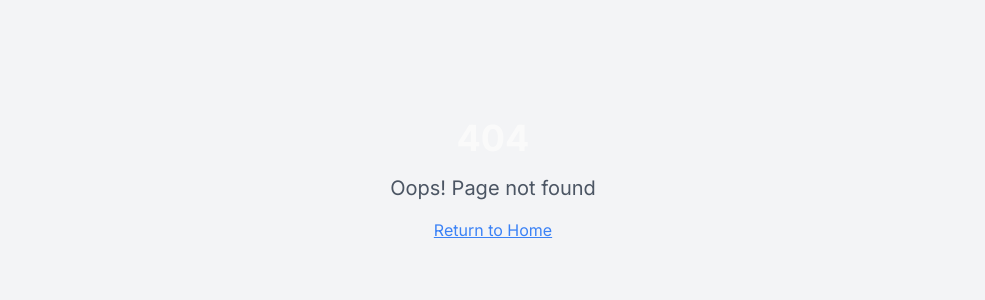
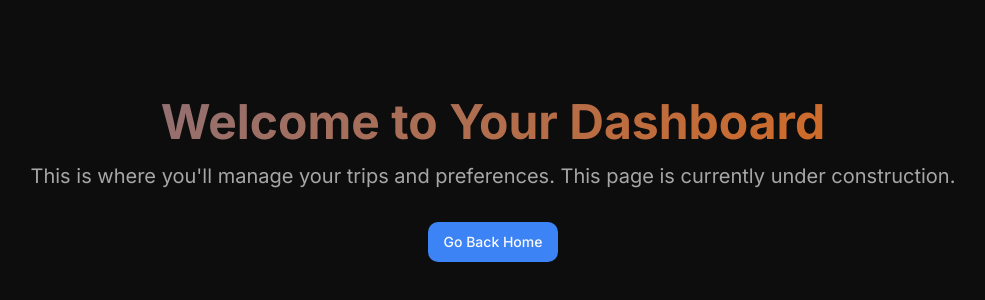
Before and after one commit to Shivansh-malviya2408/Goforit, a React (Vite) app: page /dashboard in a window 1280 px wide. Before the commit this address had no page. Shown: the part 220-520 px from the top of the page, without its empty margins (147-1132 px from the left). Built offline with nearby package versions, Linux system fonts and the light colour scheme.

Commit message:
updated code

```diff
--- a/src/App.jsx
+++ b/src/App.jsx
@@ -7,6 +7,7 @@ import Index from "./pages/Index";
 import Login from "./pages/Login";
 import Signup from "./pages/Signup";
 import PlanTrip from "./pages/PlanTrip";
+import Dashboard from "./pages/Dashboard"; // 1. Import the new Dashboard page
 import NotFound from "./pages/NotFound";
 
 const queryClient = new QueryClient();
@@ -22,6 +23,7 @@ const App = () => (
           <Route path="/login" element={<Login />} />
           <Route path="/signup" element={<Signup />} />
           <Route path="/plan-trip" element={<PlanTrip />} />
+          <Route path="/dashboard" element={<Dashboard />} /> {/* 2. Add the new dashboard route */}
           {/* ADD ALL CUSTOM ROUTES ABOVE THE CATCH-ALL "*" ROUTE */}
           <Route path="*" element={<NotFound />} />
         </Routes>
--- /dev/null
+++ b/src/pages/Dashboard.jsx
@@ -0,0 +1,20 @@
+import { Link } from "react-router-dom";
+import { Button } from "@/components/ui/button";
+
+const Dashboard = () => {
+  return (
+    <div className="min-h-screen bg-background flex flex-col items-center justify-center p-4">
+      <div className="text-center">
+        <h1 className="text-5xl font-bold gradient-text mb-4">Welcome to Your Dashboard</h1>
+        <p className="text-xl text-muted-foreground mb-8">
+          This is where you'll manage your trips and preferences. This page is currently under construction.
+        </p>
+        <Button asChild>
+          <Link to="/">Go Back Home</Link>
+        </Button>
+      </div>
+    </div>
+  );
+};
+
+export default Dashboard;
--- a/src/pages/Login.jsx
+++ b/src/pages/Login.jsx
@@ -43,7 +43,7 @@ const Login = () => {
           title: "Welcome back!",
           description: "You have successfully logged in.",
         });
-        navigate("/plan-trip");
+        navigate("/dashboard"); // UPDATED REDIRECT PATH
       }
     } catch (error) {
       toast({
--- a/src/pages/Signup.jsx
+++ b/src/pages/Signup.jsx
@@ -57,10 +57,10 @@ const Signup = () => {
         });
       } else {
         toast({
-          title: "Account Created!",
-          description: "Please check your email to verify your account.",
+          title: "Welcome!",
+          description: "Your account has been created successfully.",
         });
-        navigate("/login");
+        navigate("/dashboard"); // UPDATED REDIRECT PATH
       }
     } catch (error) {
       toast({
```
